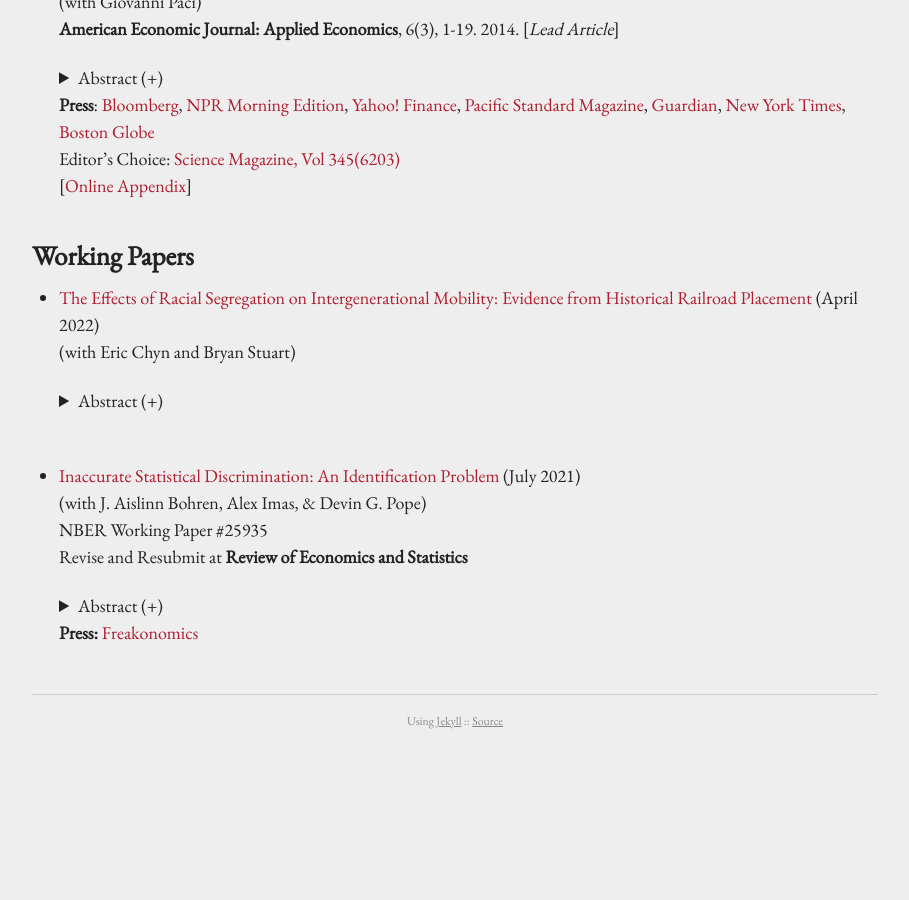
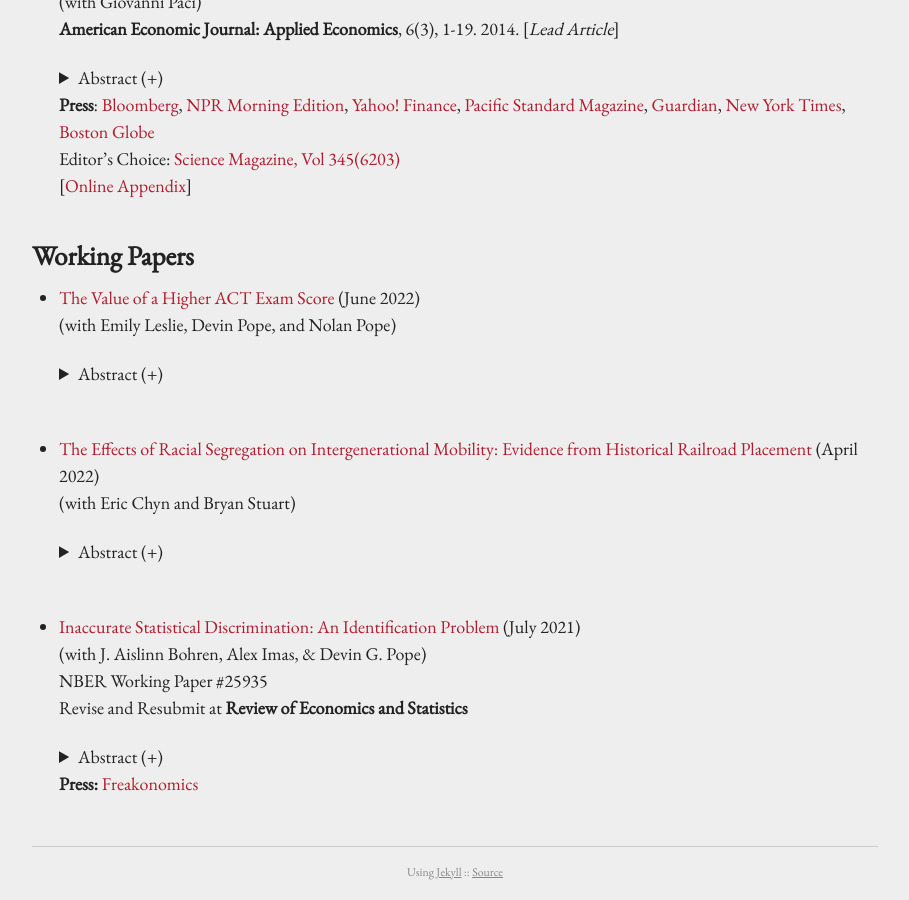
Before and after one commit to kareemhaggag/kareemhaggag.github.io, a Jekyll site: the page built from research.md, in a window 1280 px wide and 900 px high, scrolled down 1562 px. Shown: the whole window, without its empty margins (185-1094 px from the left). Built offline with Jekyll 4.4.1, drawn with Linux system fonts in a browser that asks for light colours; comment, search, counter and statistics services are not loaded; our own code applies the rules of GitHub Pages for plain Markdown files; before the commit the page ends 2311 px from its top, so only the background shows below that.

Commit message:
ACT paper added

```diff
--- a/research.md
+++ b/research.md
@@ -112,6 +112,16 @@ permalink: /research/
 
 ## Working Papers
 
+* [The Value of a Higher ACT Exam Score](/f/ACT_Value.pdf) (June 2022)<br />
+  (with Emily Leslie, Devin Pope, and Nolan Pope)<br />
+
+
+   <details><summary> Abstract (+) </summary>
+
+   <blockquote>
+   <p align="left"> Entrance exams are an integral aspect of the college admissions process. We use rounding in ACT composite exam scores to identify the causal effect of receiving a higher score. Using data for over 3 million test takers, we estimate that ?randomly? receiving one extra point on the ACT leads to a 0.44 percentage point increase in the probability of attending a 4-year college. Our results have implications for the importance of entrance exams in the admissions process, the value of test preparation and retaking, and the inequities that can be created by unequal access to test prep and resources.<br></p> </blockquote>
+   </details> <br />
+
 * [The Effects of Racial Segregation on Intergenerational Mobility: Evidence from Historical Railroad Placement](/f/Segregation_Mobility.pdf) (April 2022)<br />
   (with Eric Chyn and Bryan Stuart)<br />
 
```
